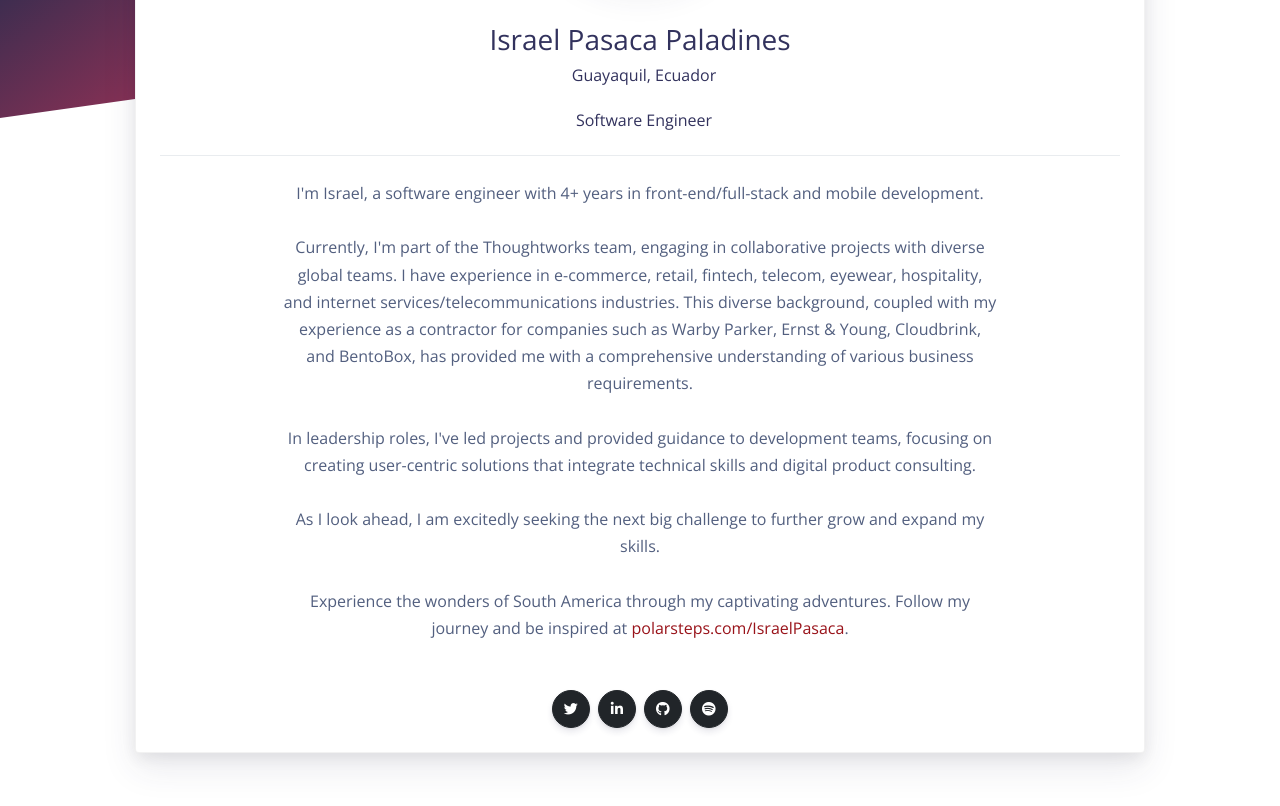
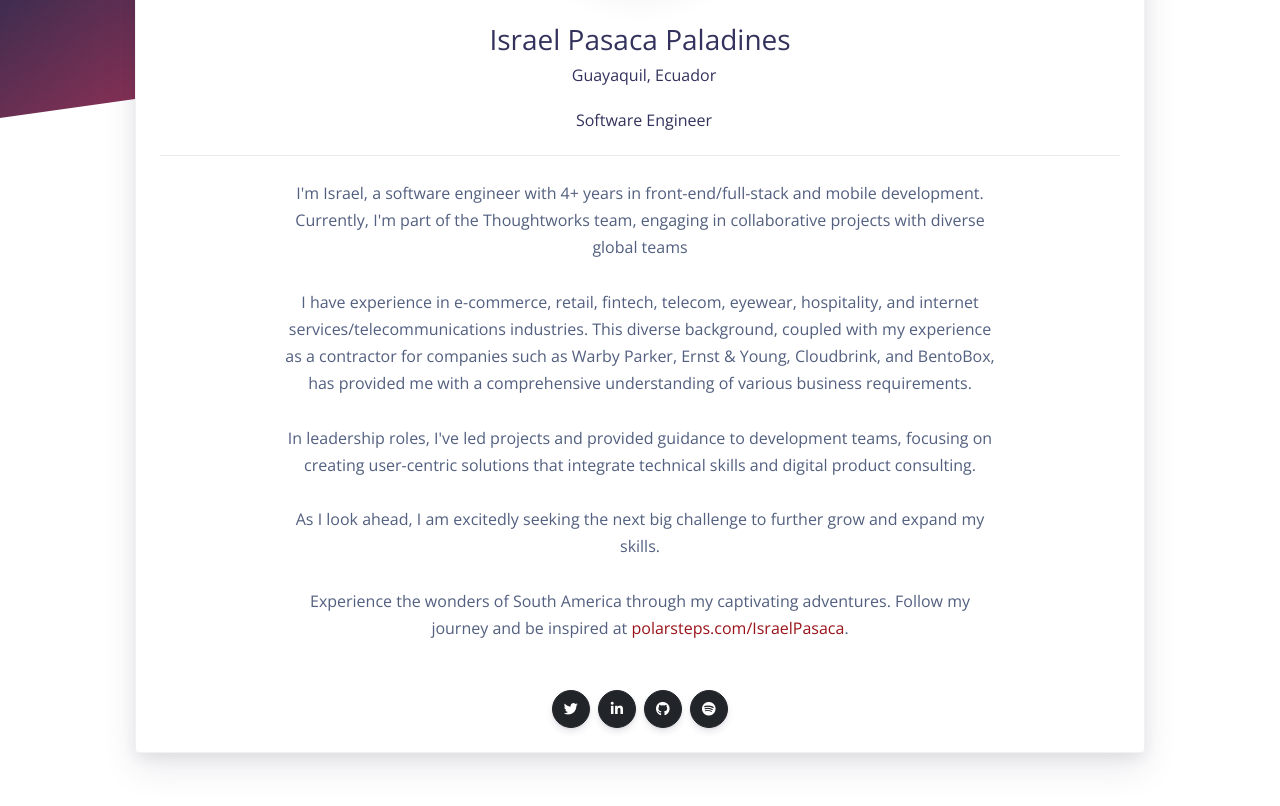
Before and after one commit to eduardisrael/eduardisrael.github.io, a website: page index.html in a window 1280 px wide. Shown: the part 282-1088 px from the top of the page. Drawn offline with nearby package versions, Linux system fonts and the light colour scheme.

Commit message:
Update description

```diff
--- a/index.html
+++ b/index.html
@@ -42,8 +42,8 @@
               <div class="row justify-content-center">
                 <div class="col-lg-9">
                   <p class="text-center">
-                    I'm Israel, a software engineer with 4+ years in front-end/full-stack and mobile development.<br><br>
-                    Currently, I'm part of the Thoughtworks team, engaging in collaborative projects with diverse global teams. I have experience in e-commerce, retail, fintech, telecom, eyewear, hospitality, and internet services/telecommunications industries.
+                    I'm Israel, a software engineer with 4+ years in front-end/full-stack and mobile development. Currently, I'm part of the Thoughtworks team, engaging in collaborative projects with diverse global teams<br><br>
+                    I have experience in e-commerce, retail, fintech, telecom, eyewear, hospitality, and internet services/telecommunications industries.
                     This diverse background, coupled with my experience as a contractor for companies such as Warby Parker, Ernst & Young, Cloudbrink, and BentoBox, has provided me with a comprehensive understanding of various business requirements.
                     <br><br>
                     In leadership roles, I've led projects and provided guidance to development teams, focusing on creating user-centric solutions that integrate technical skills and digital product consulting.
```
